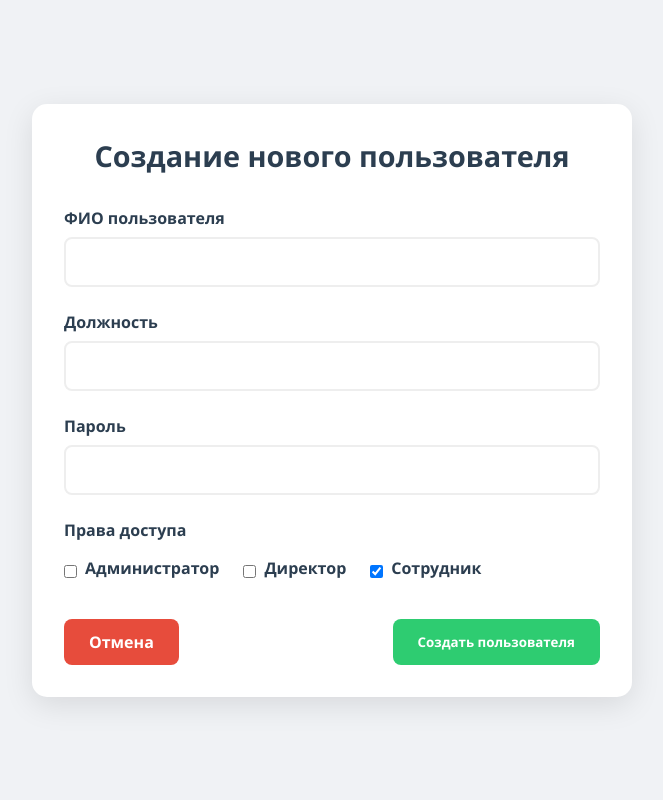
After one commit to Antibote/diplom2, a FastAPI app: template templates/create_user.html in a window 1280 px wide. The commit adds this page. Shown: the whole page, without its empty margins (308-971 px from the left). Run offline with FastAPI, Linux system fonts and the light colour scheme; the template is opened without the code that fills it, so the values that code supplies are empty; parts of the project's set-up code (start-up, migrations or seed data) failed here and were passed over.

Commit message:
Добавлен интерфейс администратора

```diff
--- a/auth.py
+++ b/auth.py
@@ -20,6 +20,30 @@ ACCESS_TOKEN_EXPIRE_MINUTES = 30
 
 pwd_context = CryptContext(schemes=["bcrypt"], deprecated="auto")
 router = APIRouter()
+
+# В этом же файле (с аутентификацией)
+async def get_current_user(
+    request: Request,
+    db: AsyncSession = Depends(get_db)
+) -> User:
+    token = request.cookies.get("access_token")
+    if not token:
+        raise HTTPException(status_code=status.HTTP_401_UNAUTHORIZED, detail="Not authenticated")
+
+    try:
+        payload = jwt.decode(token, SECRET_KEY, algorithms=[ALGORITHM])
+        username = payload.get("sub")
+        if username is None:
+            raise HTTPException(status_code=status.HTTP_401_UNAUTHORIZED, detail="Invalid token")
+    except JWTError:
+        raise HTTPException(status_code=status.HTTP_401_UNAUTHORIZED, detail="Invalid token")
+
+    result = await db.execute(select(User).where(User.name == username))
+    user = result.scalars().first()
+    if user is None:
+        raise HTTPException(status_code=status.HTTP_401_UNAUTHORIZED, detail="User not found")
+
+    return user
 
 
 def create_access_token(data: dict):
--- a/main.py
+++ b/main.py
@@ -3,7 +3,8 @@ from fastapi import FastAPI, Request, Depends
 from fastapi.staticfiles import StaticFiles
 from exp import router as ro_exp
 from auth import router as ro_au, verify_auth
-from user_creation import router as ro_uc
+from admin_panel import router as admin_panel
+
 from fastapi.templating import Jinja2Templates
 
 
@@ -24,7 +25,8 @@ async def welcome(request: Request, error: str = None):
 
 app.include_router(ro_exp, dependencies=[Depends(verify_auth)])
 app.include_router(ro_au)
-app.include_router(ro_uc, dependencies=[Depends(verify_auth)])
+
+app.include_router(admin_panel, dependencies=[Depends(verify_auth)])
 
 if __name__ == '__main__':
     uvicorn.run("main:app", reload=True, port=5220)
--- /dev/null
+++ b/templates/create_user.html
@@ -0,0 +1,159 @@
+<!DOCTYPE html>
+<html lang="ru">
+<head>
+    <meta charset="UTF-8">
+    <meta name="viewport" content="width=device-width, initial-scale=1.0">
+    <title>Создание пользователя</title>
+    <style>
+        * {
+            margin: 0;
+            padding: 0;
+            box-sizing: border-box;
+            font-family: 'Segoe UI', sans-serif;
+        }
+
+        body {
+            background: #f0f2f5;
+            min-height: 100vh;
+            display: flex;
+            justify-content: center;
+            align-items: center;
+            padding: 20px;
+        }
+
+        .form-container {
+            background: white;
+            padding: 2rem;
+            border-radius: 15px;
+            box-shadow: 0 8px 30px rgba(0,0,0,0.1);
+            width: 100%;
+            max-width: 600px;
+        }
+
+        h1 {
+            color: #2c3e50;
+            text-align: center;
+            margin-bottom: 2rem;
+            font-size: 1.8rem;
+        }
+
+        .form-group {
+            margin-bottom: 1.5rem;
+        }
+
+        label {
+            display: block;
+            margin-bottom: 0.5rem;
+            color: #2c3e50;
+            font-weight: 600;
+        }
+
+        input[type="text"],
+        input[type="password"],
+        select {
+            width: 100%;
+            padding: 12px 15px;
+            border: 2px solid #eee;
+            border-radius: 8px;
+            font-size: 1rem;
+            transition: all 0.3s ease;
+        }
+
+        input:focus, select:focus {
+            border-color: #3498db;
+            outline: none;
+            box-shadow: 0 0 10px rgba(52, 152, 219, 0.2);
+        }
+
+        .checkbox-group {
+            display: flex;
+            flex-wrap: wrap;
+            gap: 1.5rem;
+            margin-top: 1rem;
+        }
+
+        .checkbox-item {
+            display: flex;
+            align-items: center;
+            gap: 0.5rem;
+        }
+
+        .form-actions {
+            display: flex;
+            justify-content: space-between;
+            margin-top: 2rem;
+            gap: 1rem;
+        }
+
+        .btn {
+            padding: 12px 25px;
+            border: none;
+            border-radius: 8px;
+            cursor: pointer;
+            transition: all 0.3s ease;
+            font-weight: 600;
+            text-decoration: none;
+            text-align: center;
+        }
+
+        .btn-primary {
+            background: #2ecc71;
+            color: white;
+        }
+
+        .btn-secondary {
+            background: #e74c3c;
+            color: white;
+        }
+
+        .btn:hover {
+            transform: translateY(-2px);
+            box-shadow: 0 5px 15px rgba(0,0,0,0.1);
+        }
+    </style>
+</head>
+<body>
+    <div class="form-container">
+        <h1>Создание нового пользователя</h1>
+        <form action="/admin-panel/create-user" method="post">
+            <div class="form-group">
+                <label for="name">ФИО пользователя</label>
+                <input type="text" id="name" name="name" required>
+            </div>
+
+            <div class="form-group">
+                <label for="post">Должность</label>
+                <input type="text" id="post" name="post" required>
+            </div>
+
+            <div class="form-group">
+                <label for="password">Пароль</label>
+                <input type="password" id="password" name="password" required>
+            </div>
+
+            <div class="form-group">
+                <label>Права доступа</label>
+                <div class="checkbox-group">
+                    <div class="checkbox-item">
+                        <input type="checkbox" id="is_admin" name="is_admin" value="true">
+                        <label for="is_admin">Администратор</label>
+                    </div>
+                    <div class="checkbox-item">
+                        <input type="checkbox" id="is_director" name="is_director" value="true">
+                        <label for="is_director">Директор</label>
+                    </div>
+                    <div class="checkbox-item">
+                        <input type="checkbox" id="is_slave" name="is_slave" value="true" checked>
+                        <label for="is_slave">Сотрудник</label>
+                    </div>
+                </div>
+            </div>
+
+            <div class="form-actions">
+                <a href="/admin-panel" class="btn btn-secondary">Отмена</a>
+                <button type="submit" class="btn btn-primary">Создать пользователя</button>
+            </div>
+        </form>
+    </div>
+</body>
+</html>
--- a/templates/experiments.html
+++ b/templates/experiments.html
@@ -153,6 +153,11 @@
         <div class="header">
             <h1>Эксперименты</h1>
             <div class="header-buttons">
+                {% if current_user.is_admin %}
+            <button class="btn btn-secondary" onclick="location.href='/admin-panel'">
+            Панель администратора
+            </button>
+                {% endif %}
                 <button class="btn btn-primary" onclick="location.href='/experiments/create'">
                     + Новый эксперимент
                 </button>
```
Also changed, not shown: admin_panel.py (added, +111 -0 lines), exp.py (+13 -5 lines), templates/admin_panel.html (added, +109 -0 lines), templates/manage_users.html (added, +177 -0 lines), user_creation.py (deleted, +0 -49 lines).
